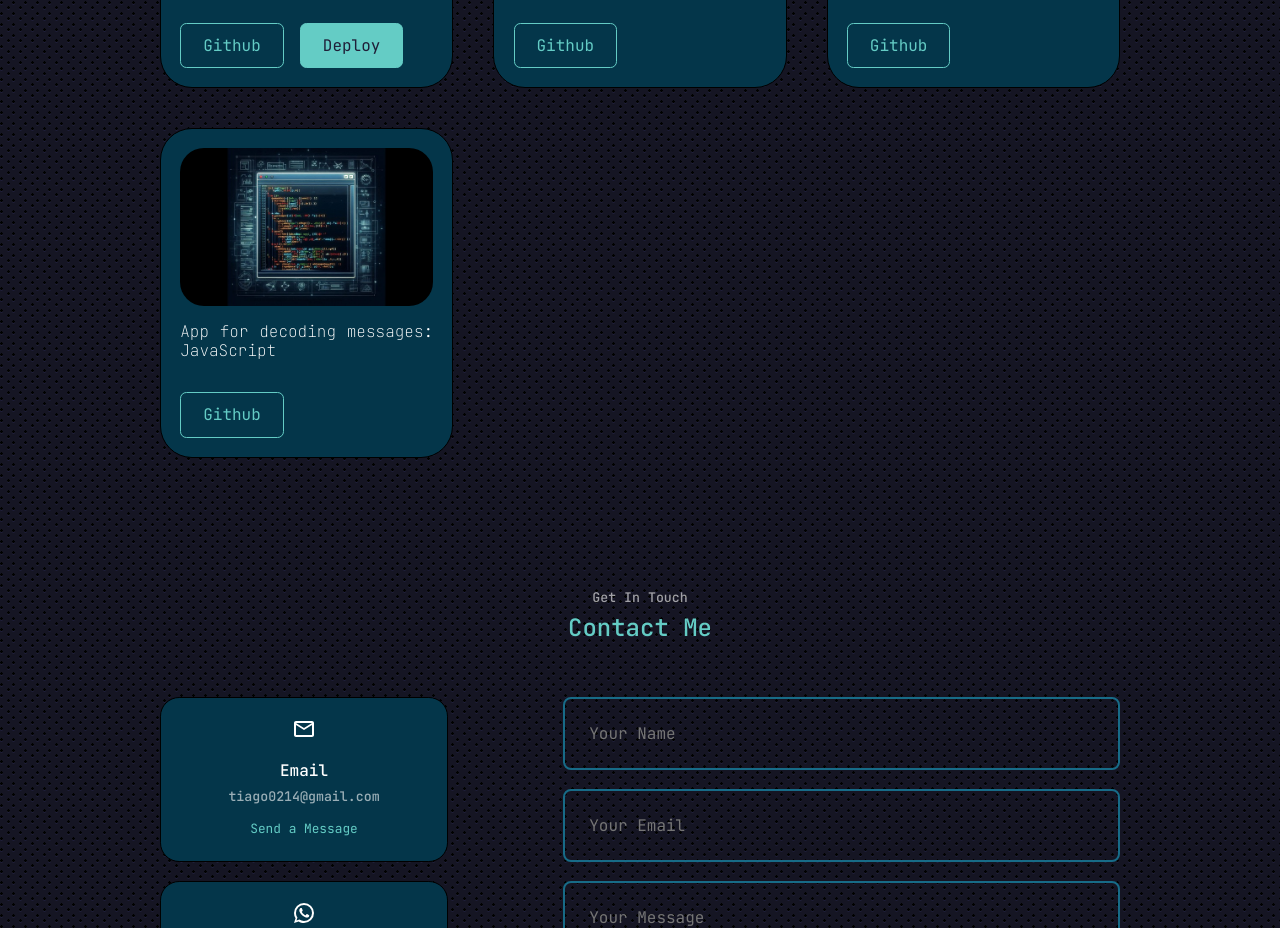
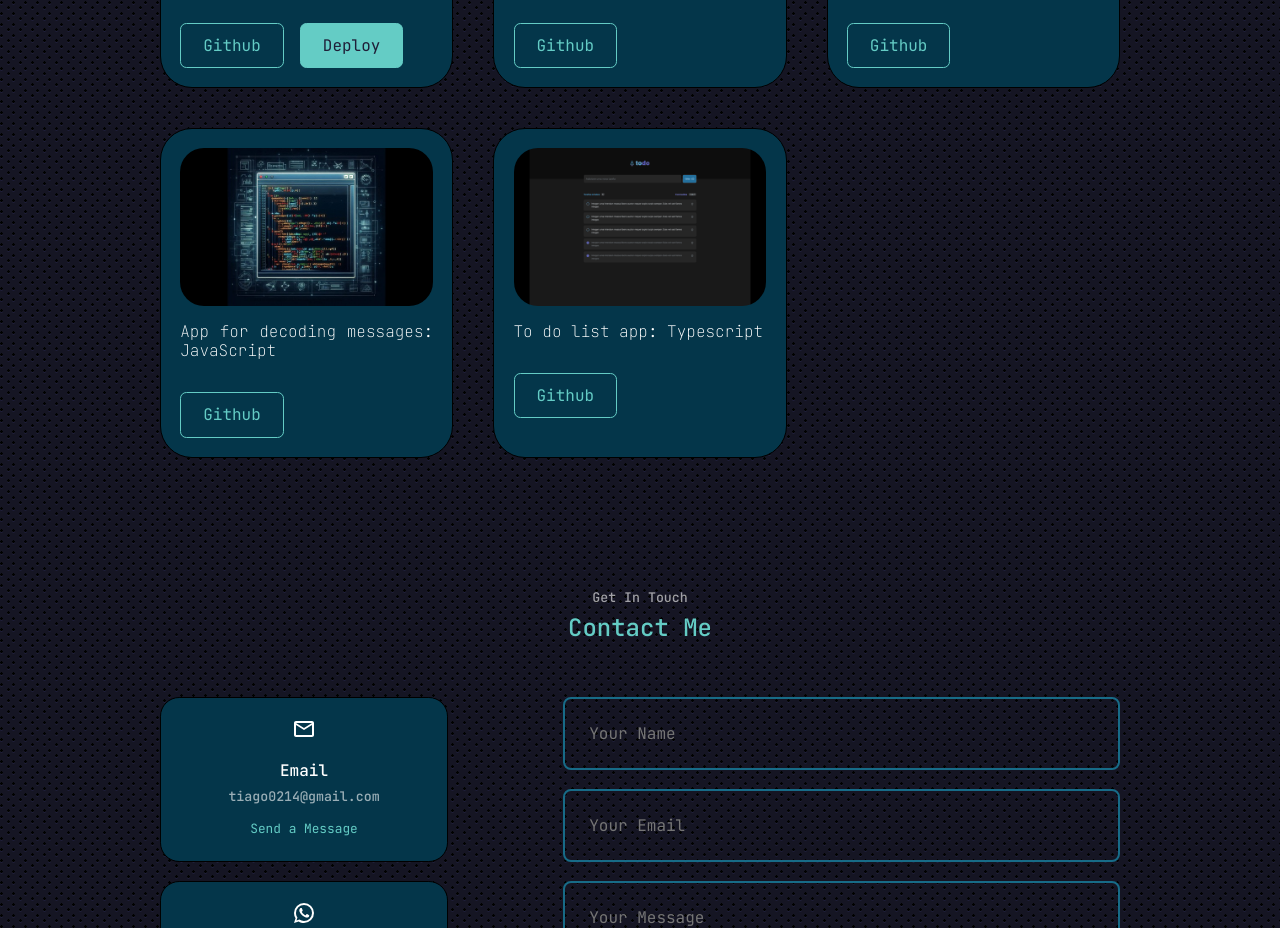
Before and after one commit to tiago0214/tiago-portfolio, a React (Vite) app: page / in a window 1280 px wide. Shown: the part 2540-3468 px from the top of the page. Built offline with nearby package versions, Linux system fonts and the light colour scheme.

Commit message:
add: new project

```diff
--- a/src/components/Projects/index.tsx
+++ b/src/components/Projects/index.tsx
@@ -8,8 +8,7 @@ import { AppContex } from "../../context";
 import IMG1 from '../../assets/projectsImg/beauty.png'
 import GITHUB from '../../assets/projectsImg/github.jpeg'
 import LOGIN from '../../assets/projectsImg/login.png'
-
-
+import TODO from '../../assets/projectsImg/todo.png'
 
 const data = [
   {
@@ -37,7 +36,14 @@ const data = [
     info: "App for decoding messages: JavaScript",
     github: "https://github.com/tiago0214/encoding-challenge",
   },
+  {
+    id: 5,
+    image: TODO,
+    info: 'To do list app: Typescript',
+    github: "https://github.com/tiago0214/to-do-list"
+  }
 ]
+
 interface DataProps {
   id: number
   image: string
@@ -45,7 +51,6 @@ interface DataProps {
   github: string
   deploy?: string
 }
-
 
 export function Projects(){
   const {idiomPage} = useContext(AppContex);
```
Also changed, not shown: src/assets/projectsImg/todo.png (added).
